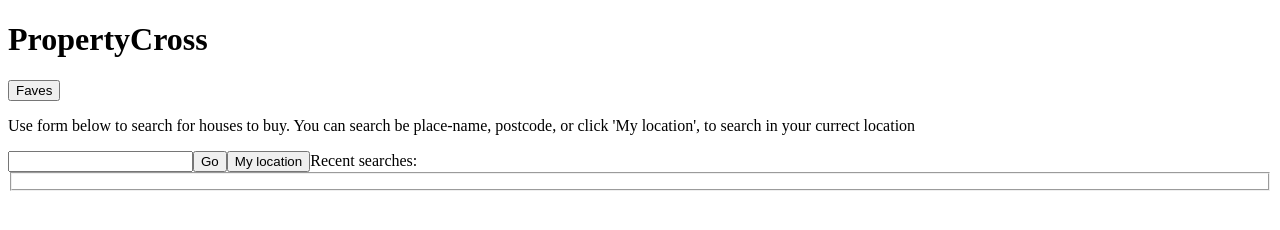
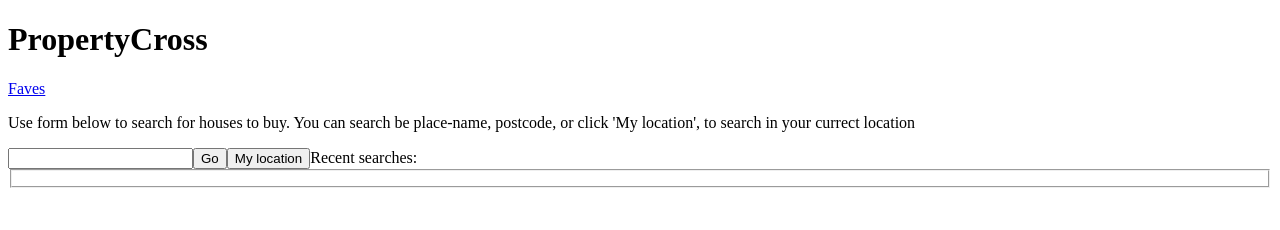
Before and after one commit to ratelChief/AndersenProject, a React app: page / in a window 1280 px wide. Built offline with nearby package versions, Linux system fonts and the light colour scheme.

```diff
--- a/src/components/favorites/Favorites.jsx
+++ b/src/components/favorites/Favorites.jsx
@@ -4,7 +4,6 @@
 export class Favorites extends React.Component {
 
   render() {
-    console.log(this.props, 'favorites');
     return (
       <div className='pageContainer'>
         <h3 className='pageTitle'>Favorites</h3>
--- a/src/components/header/Header.jsx
+++ b/src/components/header/Header.jsx
@@ -6,6 +6,6 @@
   <header className={styles.pageHeader}>
     <h1 className={styles.pageLogo}>PropertyCross</h1>
     <Link to='/favorites' className={styles.btnFaves}>
-      <button className={styles.btnFaves}>Faves</button>
+      Faves
     </Link>
   </header>;
--- a/src/components/header/Header.less
+++ b/src/components/header/Header.less
@@ -20,6 +20,7 @@
 
     width:100%;
     padding: 5px;
+    text-align: center;
     line-height: 20px;
     font-size: 13px;
     font-weight: bold;
```
